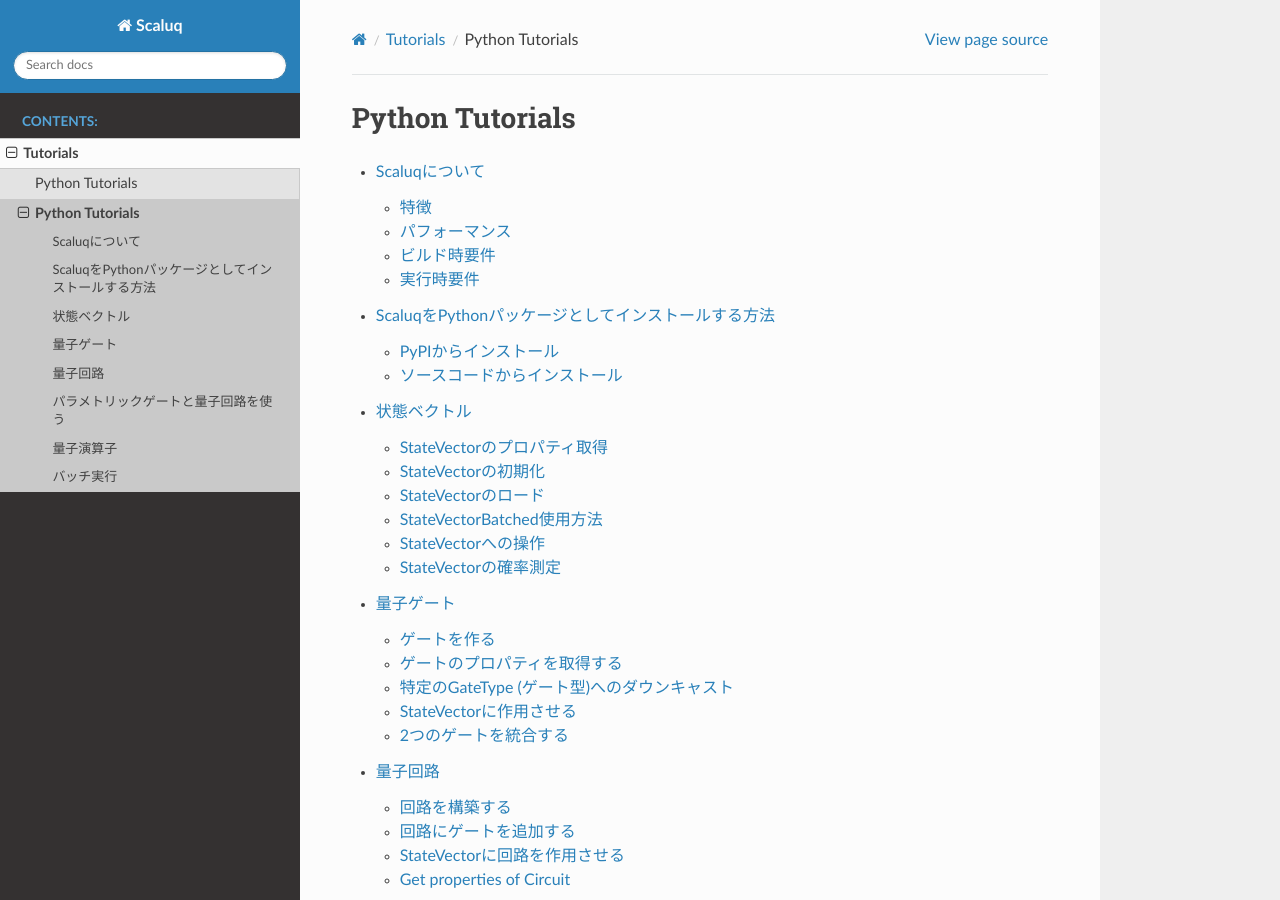
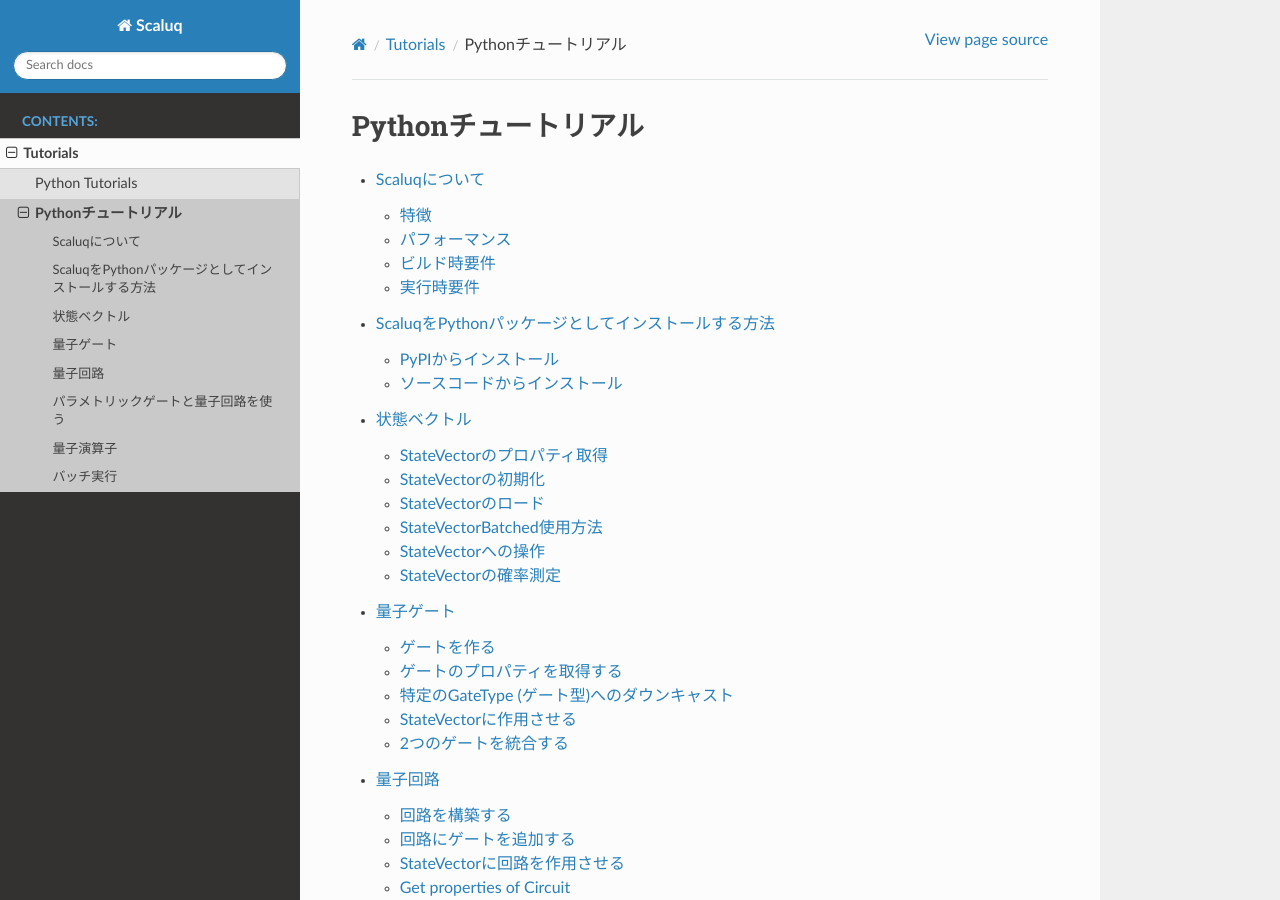
Before and after one commit to qulacs/scaluq, a Sphinx documentation site: the page built from doc/source/tutorials/python/ja/index.md, in a window 1280 px wide and 900 px high. Built offline with Sphinx 7.4.7 and the Read the Docs theme 3.1.0, drawn with Linux system fonts in a browser that asks for light colours.

Commit message:
Fix title and link

````diff
--- a/doc/source/tutorials/python/ja/index.md
+++ b/doc/source/tutorials/python/ja/index.md
@@ -1,4 +1,4 @@
-# Python Tutorials
+# Pythonチュートリアル
 
 ```{toctree}
 :maxdepth: 2
````
Also changed, not shown: doc/source/tutorials/python/en/gate.md (+1 -1 lines), doc/source/tutorials/python/ja/gate.md (+1 -0 lines).
